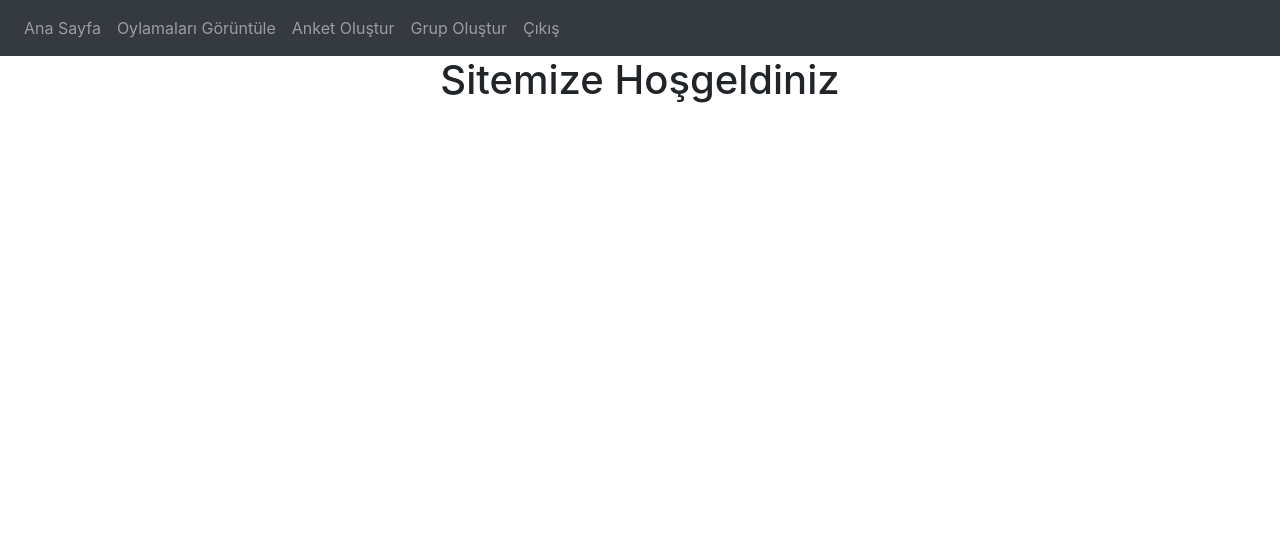
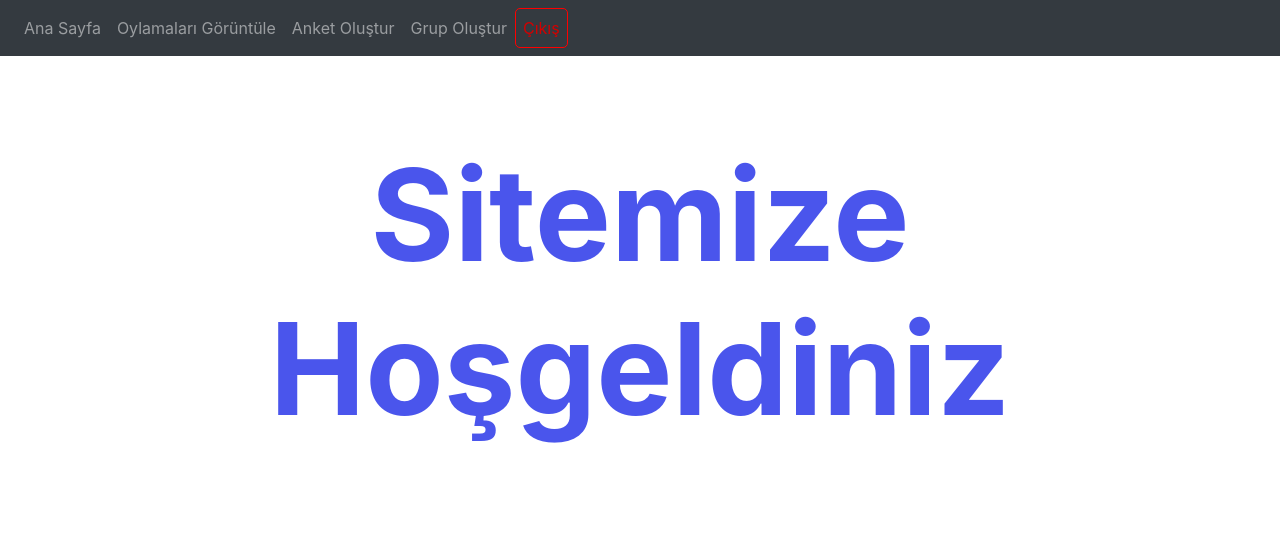
Before and after one commit to oylama-projesi/oylama, a Flask app: page / in a window 1280 px wide. Shown: the top 535 px of the page. Run offline with Flask 3, Linux system fonts and the light colour scheme; a user stored in the database is signed in; some libraries are stand-ins or nearby versions.

Commit message:
Ana sayfa animasyon, Çıkış butonu
Çıkış butonu düzeltildi
fazladan kod yazmışım onlar düzeştildi
Ana sayfaya animasyon eklendi

```diff
--- a/oylamadeneme/website/templates/base.html
+++ b/oylamadeneme/website/templates/base.html
@@ -19,7 +19,7 @@
                 <a class="nav-item nav-link" id="viewPolls" href="{{ url_for('views.list_polls') }}">Oylamaları Görüntüle</a>
                 <a class="nav-item nav-link" id="createPoll" href="{{ url_for('views.create_poll') }}">Anket Oluştur</a>
                 <a class="nav-item nav-link" id="createGroup" href="{{ url_for('views.create_group') }}">Grup Oluştur</a>
-                <a class="nav-item nav-link" id="logout" href="{{ url_for('auth.logout') }}">Çıkış</a>
+                <a class="nav-item nav-link" id="logout" href="{{ url_for('auth.logout') }}" onclick="return confirm('Çıkış yapmak istediğinizden emin misiniz?')" style="color: rgb(211, 0, 0); border: 1px solid red; border-radius: 5px; padding: 7px;">Çıkış</a>
                 {% else %}
                 <a class="nav-item nav-link" id="login" href="{{ url_for('auth.login') }}">Giriş</a>
                 <a class="nav-item nav-link" id="signUp" href="{{ url_for('auth.sign_up') }}">Kayıt Ol</a>
--- a/oylamadeneme/website/templates/home.html
+++ b/oylamadeneme/website/templates/home.html
@@ -1,5 +1,46 @@
 {% extends "base.html" %}
 {% block title %}Ana Sayfa{% endblock %}
 {% block content %}
-    <h1 align="center">Sitemize Hoşgeldiniz</h1>
+  <div class="container">
+    <div class="content-center">
+      <h1 class="animated-text">Sitemize Hoşgeldiniz</h1>
+    </div>
+  </div>
+<head>
+    <link rel="stylesheet" href="styles.css">
+</head>
+  <style>
+    .container {
+      display: flex;
+      align-items: center;
+      justify-content: center;
+      height: 60vh;
+    }
+
+    .animated-text {
+      font-size: 128px;
+      font-weight: bold;
+      color: #4a55ec;
+      text-align: center;
+      animation: fade-in 3s ease-in-out;
+    }
+
+    @keyframes fade-in {
+      0% {
+        opacity: 0;
+        transform: translateY(1000px);
+        color: #ffffff;
+      }
+      50% {
+        opacity: 1;
+        transform: translateY(0);
+        color: #6873ec;
+      }
+      100% {
+        opacity: 1;
+        transform: translateY(0);
+        color: #4a55ec;
+      }
+    }
+  </style>
 {% endblock %}
```
Also changed, not shown: oylamadeneme/website/templates/polls.html (+5 -20 lines).
